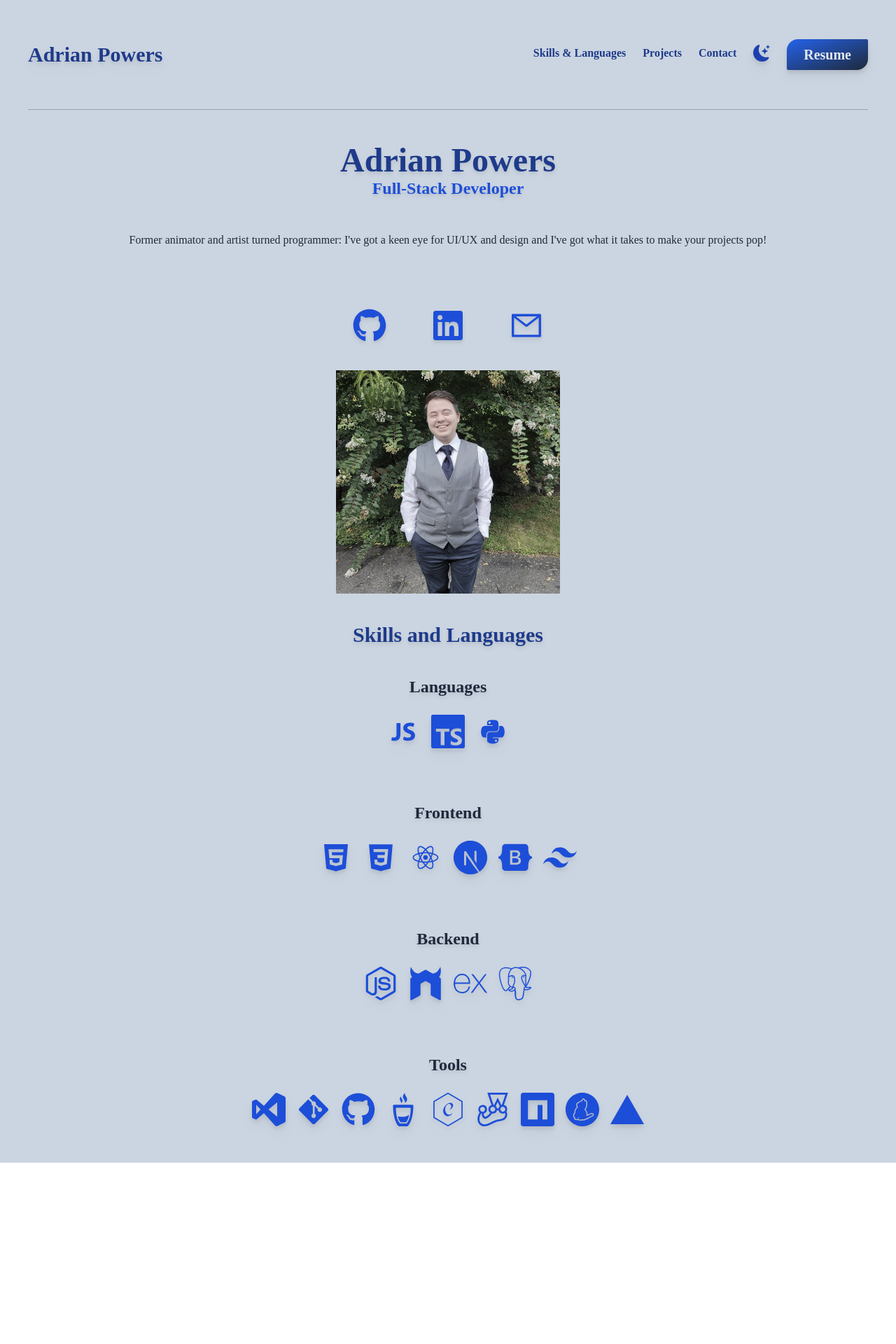
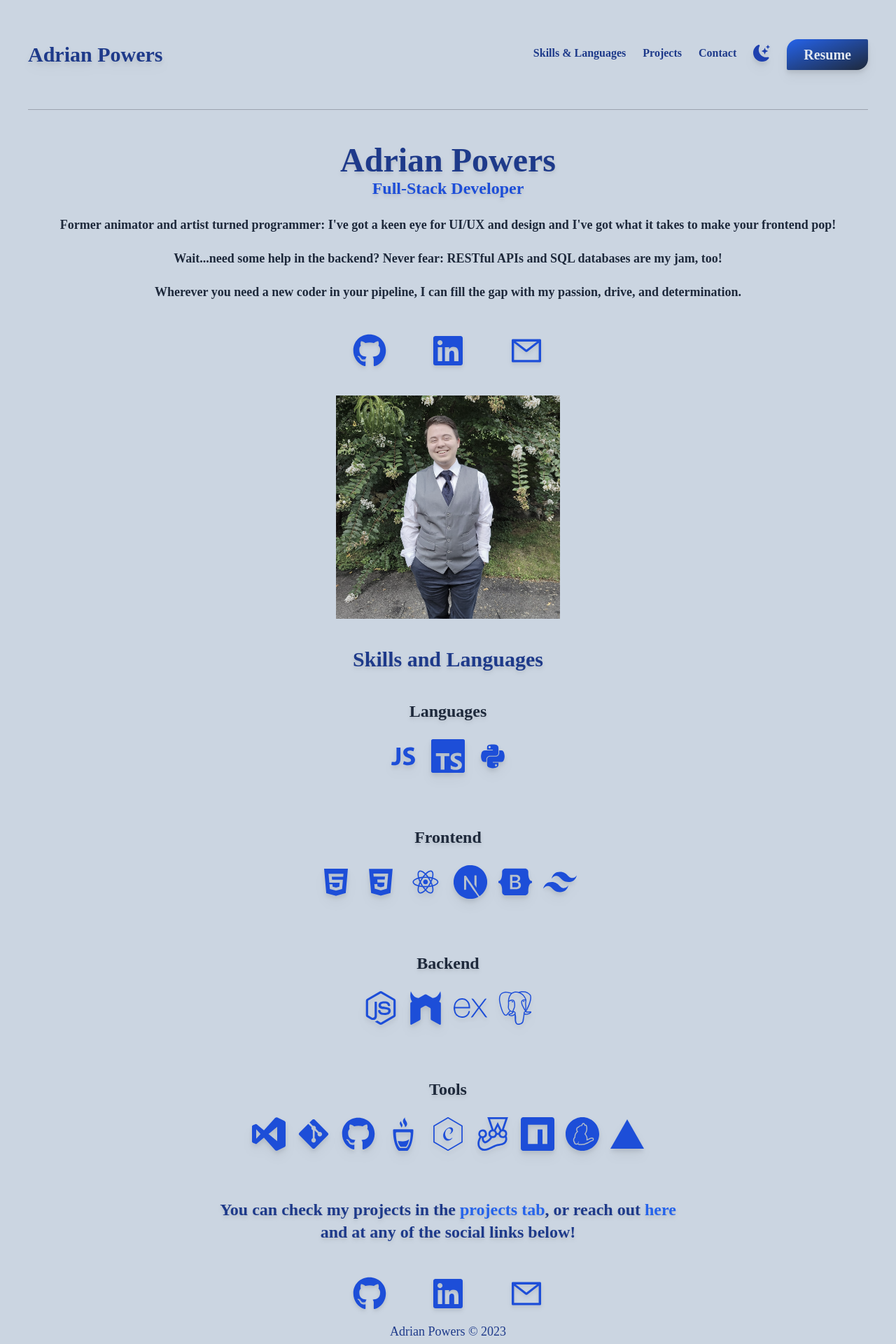
Before and after one commit to adrianpowers/portfolio, a React (Create React App) app: page / in a window 1280 px wide. Shown: the top 1920 px of the page at 70% size. Before the commit the page ends 1661 px from the top, so only its background shows below. Built offline with nearby package versions, Linux system fonts and the light colour scheme; a web font is replaced by a local one.

Commit message:
frontpage updates, footer, link fixes

```diff
--- /dev/null
+++ b/src/Footer.js
@@ -0,0 +1,29 @@
+import { FaGithub, FaLinkedin} from 'react-icons/fa'
+import { AiOutlineMail } from 'react-icons/ai'
+
+export default function Footer() {
+  return (
+    <div
+      id="social-icons"
+      className="text-5xl flex justify-center gap-16 drop-shadow-md text-blue-700"
+    >
+      <a
+        target="_blank"
+        href="https://github.com/adrianpowers"
+        rel="noreferrer"
+      >
+        <FaGithub className="transition ease-in-out duration-150 hover:text-blue-500 active:text-blue-700" />
+      </a>
+      <a
+        target="_blank"
+        href="https://linkedin.com/in/adrianpowers530"
+        rel="noreferrer"
+      >
+        <FaLinkedin className="transition ease-in-out duration-150 hover:text-blue-500 active:text-blue-700" />
+      </a>
+      <a href="/contact">
+        <AiOutlineMail className="transition ease-in-out duration-150 hover:text-blue-500 active:text-blue-700" />
+      </a>
+    </div>
+  );
+}
--- a/src/Header.js
+++ b/src/Header.js
@@ -1,14 +1,15 @@
 import React, { useState } from "react";
 import { BsFillMoonStarsFill } from "react-icons/bs";
 import { GiHamburgerMenu } from "react-icons/gi";
+import './index.css'
 
 export default function Header() {
   const [navOpen, setNavOpen] = useState(false);
 
   return (
     <div className="flex items-center justify-between border-b border-gray-400 py-8">
-      <h1 className="text-3xl text-blue-900 drop-shadow-lg font-bold">
-        Adrian Powers
+      <h1 className="text-3xl text-blue-900 hover:text-blue-500 drop-shadow-lg font-bold">
+        <a href="/" style={{textDecoration: 'none', color: 'inherit'}}>Adrian Powers</a>
       </h1>
       <nav>
         <section className="MOBILE-MENU flex lg:hidden">
@@ -25,13 +26,13 @@ export default function Header() {
             </div>
             <ul className="flex flex-col items-center justify-between">
               <li className="text-blue-300 text-2xl my-8 active:text-blue-700">
-                <a href="#skills-and-languages">Skills & Languages</a>
+                <a href="/#skills-and-languages" style={{textDecoration: 'none', color: 'inherit'}}>Skills & Languages</a>
               </li>
               <li className="text-blue-300 text-2xl my-8 active:text-blue-700">
-                <a href="/projects">Projects</a>
+                <a href="/projects" style={{textDecoration: 'none', color: 'inherit'}}>Projects</a>
               </li>
               <li className="text-blue-300 text-2xl my-8 active:text-blue-700">
-                <a href="/contact">Contact</a>
+                <a href="/contact" style={{textDecoration: 'none', color: 'inherit'}}>Contact</a>
               </li>
             </ul>
           </div>
@@ -39,13 +40,13 @@ export default function Header() {
 
         <ul className="hidden space-x-6 lg:flex">
           <li className="text-blue-900 font-semibold text-1xl my-8 transition ease-in-out duration-150 hover:text-blue-500 active:text-blue-700">
-            <a href="#skills-and-languages">Skills & Languages</a>
+            <a href="/#skills-and-languages" style={{textDecoration: 'none', color: 'inherit'}}>Skills & Languages</a>
           </li>
           <li className="text-blue-900 font-semibold text-1xl my-8 transition ease-in-out duration-150 hover:text-blue-500 active:text-blue-700">
-            <a href="/projects">Projects</a>
+            <a href="/projects" style={{textDecoration: 'none', color: 'inherit'}}>Projects</a>
           </li>
           <li className="text-blue-900 font-semibold text-1xl my-8 transition ease-in-out duration-150 hover:text-blue-500 active:text-blue-700">
-            <a href="/contact">Contact</a>
+            <a href="/contact" style={{textDecoration: 'none', color: 'inherit'}}>Contact</a>
           </li>
           <li>
             <BsFillMoonStarsFill className="text-blue-800 drop-shadow-lg cursor-pointer text-2xl my-8 transition ease-in-out duration-150 hover:text-blue-500 active:text-blue-700" />
--- a/src/home/Home.js
+++ b/src/home/Home.js
@@ -1,52 +1,104 @@
-import React, { useState } from "react";
+import React from "react";
 import { FaLinkedin, FaGithub } from "react-icons/fa";
 import { AiOutlineMail } from "react-icons/ai";
 import headshot from "../headshot.png";
 import SkillsAndLanguages from "./SkillsAndLanguages";
 import Header from "../Header";
+import Footer from "../Footer";
+import "../index.css";
 
 export default function Home() {
-
-  const [navOpen, setNavOpen] = useState(false);
-
   return (
     <main className="bg-slate-300 px-10 scroll-smooth">
-      <section className=" bg-slate-300 pb-10 mb-10">
+      <Header />
 
-        <Header />
-
-        <div className="text-center p-10">
+      <section id="homepage" className=" bg-slate-300 mb-10">
+        <div id="hero-section" className="text-center p-10">
           <h2 className="text-blue-900 drop-shadow-md text-5xl pt-2 font-bold">
             Adrian Powers
           </h2>
-          <h3 className="text-blue-700 drop-shadow-md text-2xl font-semibold">
+          <h3 className="text-blue-700 drop-shadow-md text-2xl font-semibold pb-3">
             Full-Stack Developer
           </h3>
-          <p className="text-slate-800 text-md py-5 leading-5">
+          <p className="text-slate-800 text-lg font-semibold py-2 leading-6">
             Former animator and artist turned programmer: I've got a keen eye
             for UI/UX and design and I've got what it takes to make your
-            projects pop!
+            frontend pop!
+            <br />
+            <br />
+            Wait...need some help in the backend? Never fear: RESTful APIs and
+            SQL databases are my jam, too!
+            <br />
+            <br />
+            Wherever you need a new coder in your pipeline, I can fill the gap
+            with my passion, drive, and determination.
           </p>
         </div>
 
-        <div className="text-5xl flex justify-center gap-16 drop-shadow-md text-blue-700">
-          <a target="_blank" href="https://github.com/adrianpowers">
+        <div
+          id="social-icons"
+          className="text-5xl flex justify-center gap-16 drop-shadow-md text-blue-700"
+        >
+          <a
+            target="_blank"
+            href="https://github.com/adrianpowers"
+            rel="noreferrer"
+          >
             <FaGithub className="transition ease-in-out duration-150 hover:text-blue-500 active:text-blue-700" />
           </a>
-          <a target="_blank" href="https://linkedin.com/in/adrianpowers530">
+          <a
+            target="_blank"
+            href="https://linkedin.com/in/adrianpowers530"
+            rel="noreferrer"
+          >
             <FaLinkedin className="transition ease-in-out duration-150 hover:text-blue-500 active:text-blue-700" />
           </a>
-          <AiOutlineMail className="transition ease-in-out duration-150 hover:text-blue-500 active:text-blue-700" />
-          {/* MAKE THAT A LINK TO A CONTACT FORM */}
+          <a href="/contact">
+            <AiOutlineMail className="transition ease-in-out duration-150 hover:text-blue-500 active:text-blue-700" />
+          </a>
         </div>
 
-        <div className="grayscale-[50%] transition ease-in-out hover:grayscale-0 relative h-80 w-80 pt-10 mx-auto">
-          <img src={headshot} alt="A dapperly dressed programmer in front of trees."/>
+        <div
+          id="headshot"
+          className="grayscale-[50%] transition ease-in-out hover:grayscale-0 relative max-w-xs pt-10 mx-auto"
+        >
+          <img
+            src={headshot}
+            alt="A dapperly dressed programmer in front of trees."
+          />
         </div>
       </section>
 
       <SkillsAndLanguages />
 
+      <div className="pb-5">
+        <h1 className="text-2xl text-center text-blue-900 font-semibold drop-shadow-md pt-3 pb-5">
+          You can check my projects in the
+          <a
+            href="/projects"
+            className="text-blue-600"
+            style={{ textDecoration: "none" }}
+          >
+            {" "}
+            projects tab
+          </a>
+          , or reach out{" "}
+          <a
+            href="/contact"
+            className="text-blue-600"
+            style={{ textDecoration: "none" }}
+          >
+            {" "}
+            here
+          </a>
+          <br />
+          and at any of the social links below!
+          {" "}
+          {" "}
+        </h1>
+        <Footer />
+        <p className="text-lg text-center text-blue-900 pt-3">Adrian Powers © 2023</p>
+      </div>
     </main>
   );
 }
--- a/src/home/SkillsAndLanguages.js
+++ b/src/home/SkillsAndLanguages.js
@@ -37,12 +37,15 @@ export default function SkillsAndLanguages() {
       <div>
         <h3
           id="skills-and-languages"
-          className="text-blue-900 drop-shadow-md text-3xl font-bold text-center my-10"
+          className="text-blue-900 drop-shadow-md text-3xl font-bold text-center pt-0 my-10"
         >
           Skills and Languages
         </h3>
       </div>
 
+      <div>
+
+      </div>
       <div className="">
         <h2 className="text-slate-800 drop-shadow-md text-2xl font-semibold text-center pb-4">
           Languages
@@ -51,7 +54,7 @@ export default function SkillsAndLanguages() {
 
       {/* icons go here */}
       <div>
-        <ul className="flex justify-center">
+        <ul className="flex flex-wrap justify-center">
           <li
             onMouseEnter={() => setLanguagesText("JavaScript")}
             onMouseLeave={() => setLanguagesText("*")}
@@ -89,7 +92,7 @@ export default function SkillsAndLanguages() {
       </div>
 
       <div>
-        <ul className="flex justify-center">
+        <ul className="flex flex-wrap justify-center">
           <li
             onMouseEnter={() => setFrontendText("HTML 5")}
             onMouseLeave={() => setFrontendText("*")}
@@ -146,7 +149,7 @@ export default function SkillsAndLanguages() {
 
       {/* icons go here */}
       <div>
-        <ul className="flex justify-center">
+        <ul className="flex flex-wrap justify-center">
           <li
             onMouseEnter={() => setBackendText("Node.js")}
             onMouseLeave={() => setBackendText("*")}
@@ -191,7 +194,7 @@ export default function SkillsAndLanguages() {
 
       {/* icons go here */}
       <div>
-        <ul className="flex justify-center">
+        <ul className="flex flex-wrap justify-center">
           <li
             onMouseEnter={() => setToolsText("Visual Studio Code")}
             onMouseLeave={() => setToolsText("*")}
@@ -257,6 +260,7 @@ export default function SkillsAndLanguages() {
           {toolsText}
         </p>
       </div>
+
     </section>
   );
 }
--- a/src/index.css
+++ b/src/index.css
@@ -10,8 +10,8 @@ body {
 }
 
 a {
+  text-decoration: none;
   color: inherit;
-  text-decoration: none;
 }
 
 * {
--- a/src/projects/Projects.js
+++ b/src/projects/Projects.js
@@ -1,3 +1,20 @@
+import React from "react";
+import Header from "../Header";
+
 export default function Projects() {
-  return <h1>Projects Page</h1>
+  return (
+    <main id="projects" className="bg-slate-300 px-10 scroll-smooth">
+      <Header />
+
+      <div id="header-text" className="text-center p-10">
+        <h2 className="text-blue-900 drop-shadow-md text-5xl pb-4 font-bold">
+          Projects
+        </h2>
+      </div>
+
+      <section className="container">
+
+      </section>
+    </main>
+  );
 }
```
